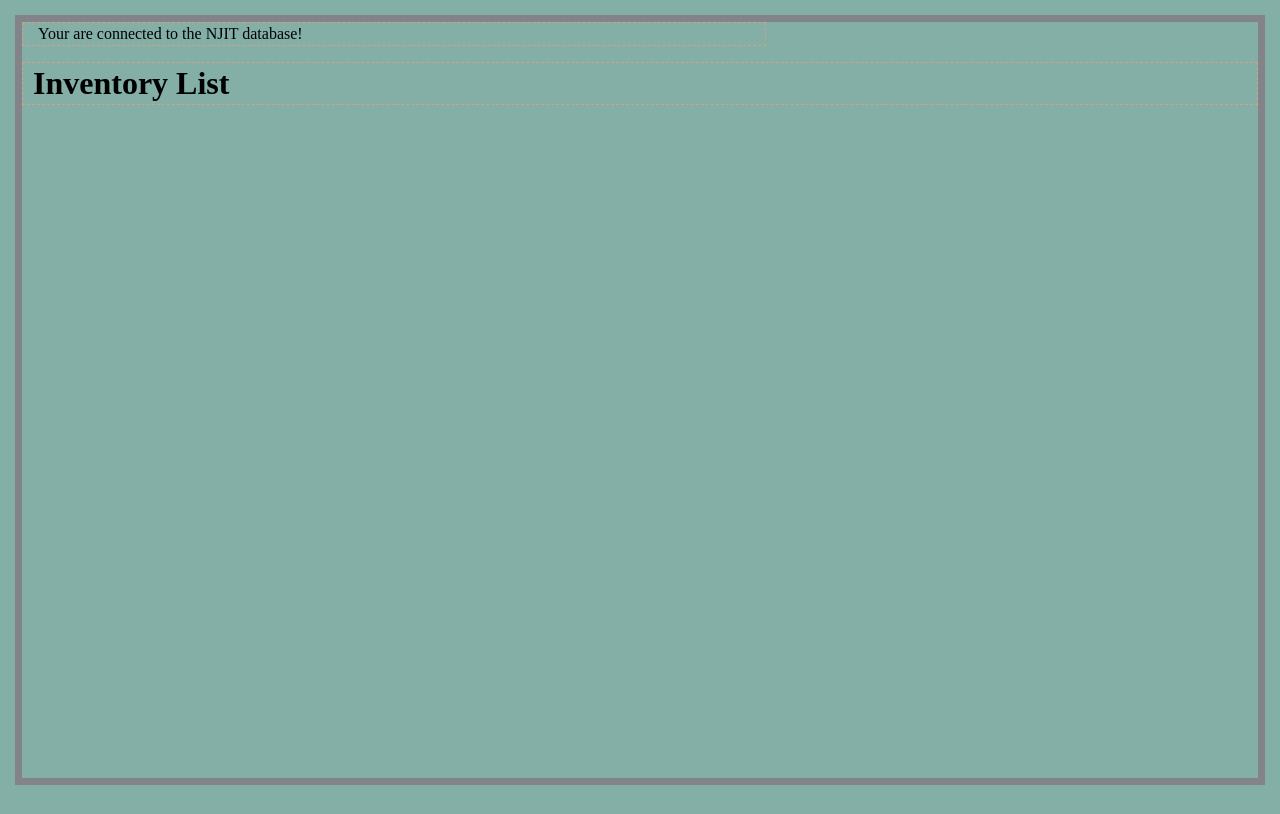
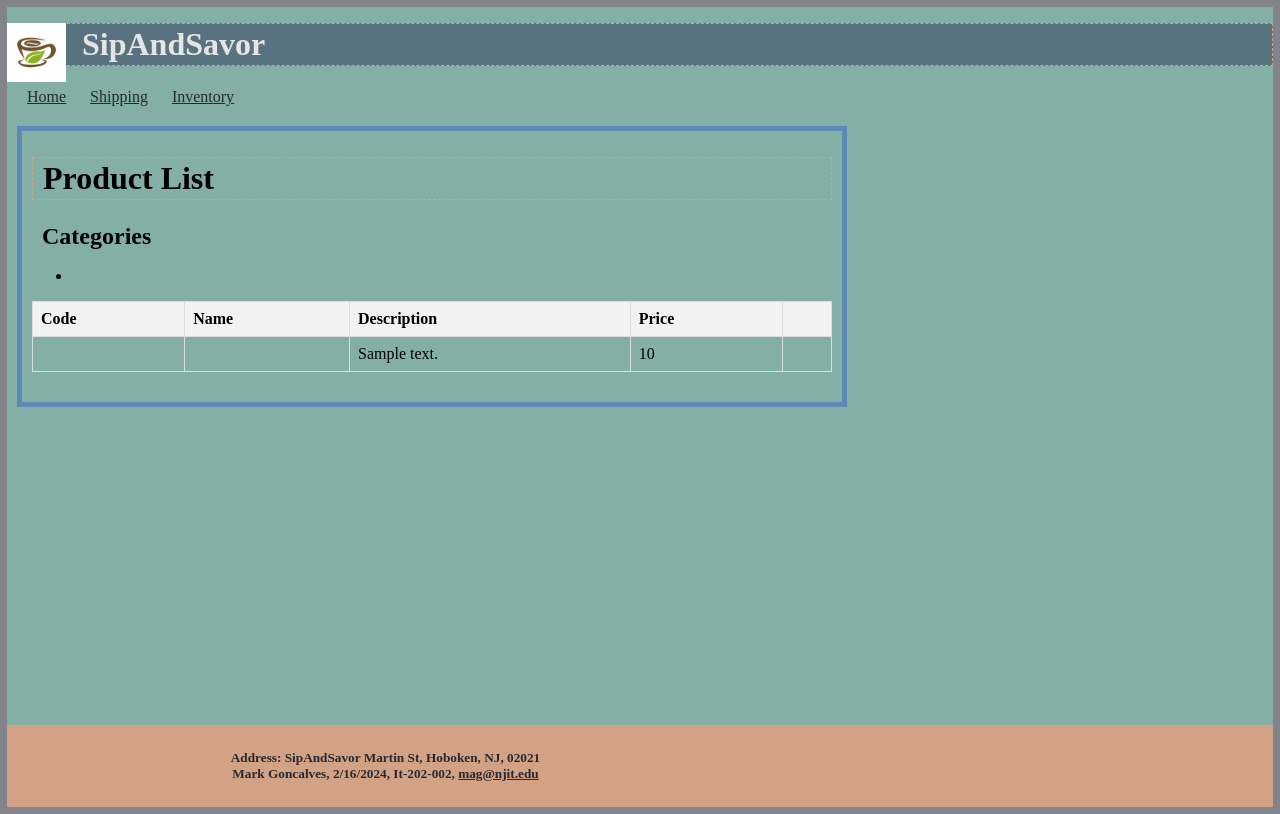
Before and after one commit to MarkaGon/E-commerce-Full-Stack-Web-Application-, a PHP site: page /sasList.php in a window 1280 px wide. Before the commit the page ends 785 px from the top, so only its background shows below. Run offline with PHP 8.4, Linux system fonts and the light colour scheme; tables that the repository leaves empty or names only in its code hold one stand-in row (values such as "Sample post"); data that the repository does not hold is empty.

Commit message:
list and products done

```diff
--- a/database_njit.php
+++ b/database_njit.php
@@ -6,7 +6,6 @@
 
   try {
     $db = new PDO($dsn, $username, $password);
-    echo '<p>Your are connected to the NJIT database!</p>';
   } catch(Exception $ex) {
     $error_message = $ex->getMessage();
     include('database_error.php');
--- a/sasList.php
+++ b/sasList.php
@@ -2,7 +2,7 @@
 require_once('database_njit.php');
 
 // Get category ID
-$category_id = filter_input(INPUT_GET, 'SipAndSavorCategoryID', FILTER_VALIDATE_INT);
+$category_id = filter_input(INPUT_GET, 'category_id', FILTER_VALIDATE_INT);
 if ($category_id == NULL || $category_id == FALSE) {
   $category_id = 1;
 }
@@ -40,11 +40,83 @@ $statement3->closeCursor();
 <html>
 <head>
     <title>SipAndSavor</title>
+    <style>
+        /* Styles for table and body */
+        body {
+            font-family: Arial, sans-serif;
+        }
+        table {
+            width: 100%;
+            border-collapse: collapse;
+            margin-bottom: 20px;
+        }
+        th, td {
+            border: 1px solid #dddddd;
+            text-align: left;
+            padding: 8px;
+        }
+        th {
+            background-color: #f2f2f2;
+        }
+        tr:nth-child(even) {
+            background-color: #f9f9f9;
+        }
+    </style>
     <link rel="stylesheet" href="home.css"/>
+    <?php include ('header.php'); ?>
+    <?php include('footer.php'); ?>
 </head>
 <body>
-    <h1>Inventory List</h1>
+<main>
+    <h1>Product List</h1>
+    <aside>
+        <!-- Display a list of categories -->
+        <h2>Categories</h2>
+        <nav>
+            <ul>
+                <?php foreach ($categories as $category) : ?>
+                    <li>
+                        <a href="?category_id=<?php echo $category['SipAndSavorCategoryID']; ?>">
+                            <?php echo $category['SipAndSavorCategoryName']; ?>
+                        </a>
+                    </li>
+                <?php endforeach; ?>
+            </ul>
+        </nav>
+    </aside>
 
+    <section>
+        <!-- Display a table of products -->
+        <h2><?php echo $category_name; ?></h2>
+        <table>
+            <thead>
+                <tr>
+                    <th>Code</th>
+                    <th>Name</th>
+                    <th>Description</th>
+                    <th>Price</th>
+                    <th> </th>
+                </tr>
+            </thead>
+            <tbody>
+                <?php foreach ($products as $product) : ?>
+                    <tr>
+                        <td><?php echo $product['SipAndSavorCode']; ?></td>
+                        <td><?php echo $product['SipAndSavorName']; ?></td>
+                        <td><?php echo $product['description']; ?></td>
+                        <td><?php echo $product['price']; ?></td>
+                        <td>
+                            <form>
+                                <input type="hidden" name="product_id" value="<?php echo $product['SipAndSavorID']; ?>" />
+                                <input type="hidden" name="category_id" value="<?php echo $product['SipAndSavorCategoryID']; ?>" />
+                                <!-- Add buttons or actions here -->
+                            </form>
+                        </td>
+                    </tr>
+                <?php endforeach; ?>
+            </tbody>
+        </table>
+    </section>
+</main>
 </body>
-
 </html>
```
Also changed, not shown: sasDatabase.php (deleted). Lines whose indentation alone changed are shown as unchanged.
